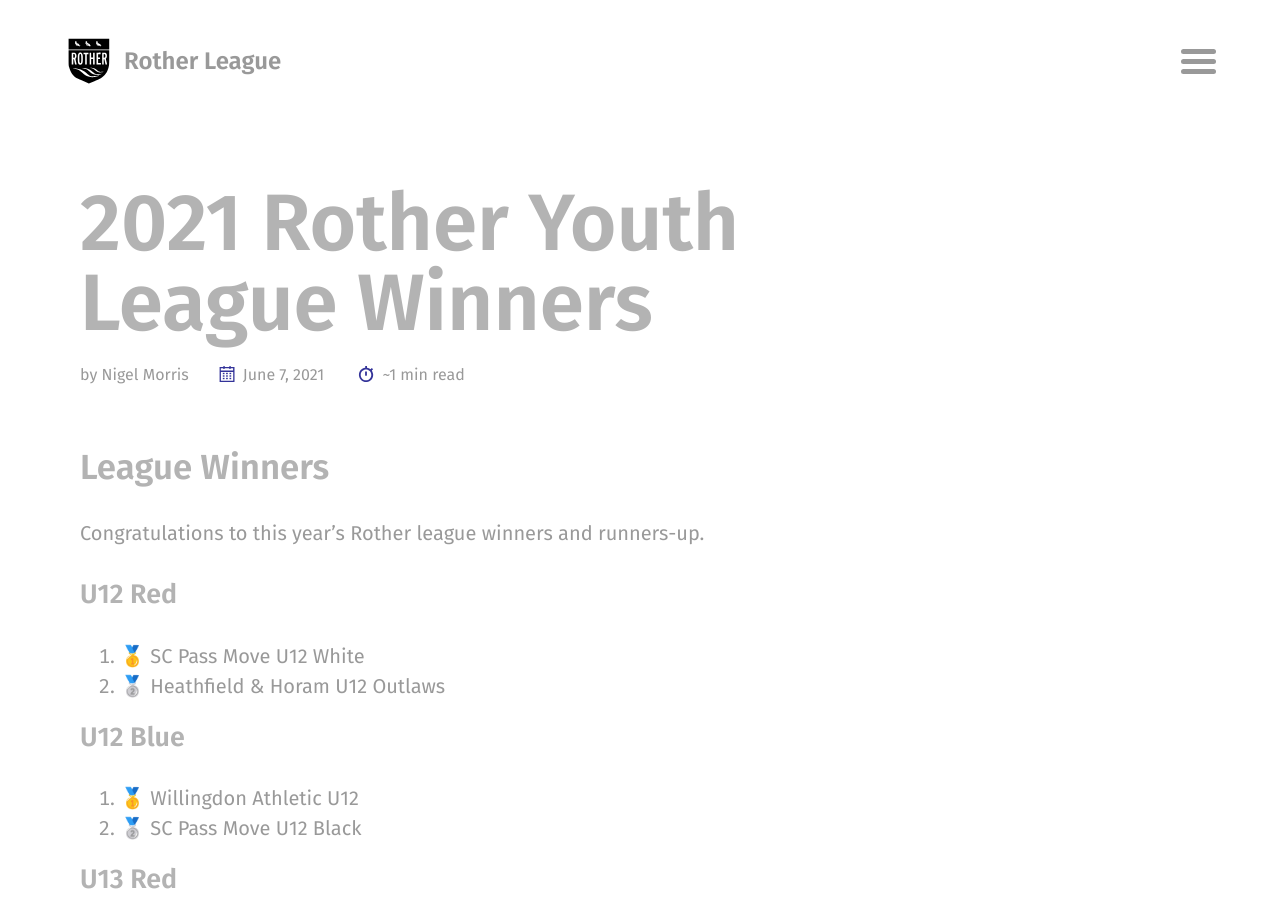
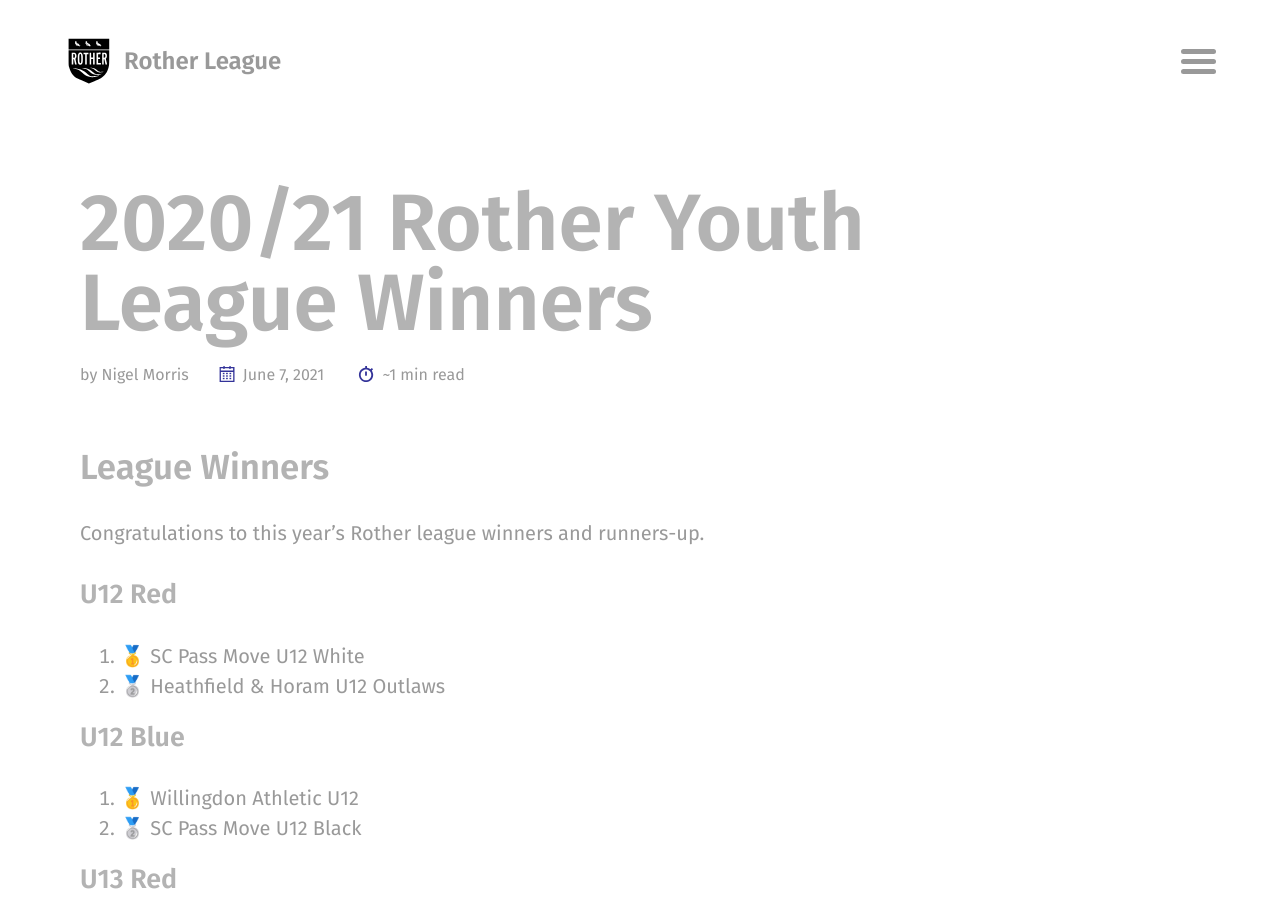
Before and after one commit to rotherleague/Rother, a Jekyll site: the page built from _posts/2021-06-07-league-winners.md, in a window 1280 px wide and 900 px high. Built offline with Jekyll 4.4.1, drawn with Linux system fonts in a browser that asks for light colours; nearby versions of some CDN libraries.

Commit message:
Update 2021-06-07-league-winners.md

```diff
--- a/_posts/2021-06-07-league-winners.md
+++ b/_posts/2021-06-07-league-winners.md
@@ -1,5 +1,5 @@
 ---
-title: "2021 Rother Youth League Winners"
+title: "2020/21 Rother Youth League Winners"
 excerpt: "Congratulations to this year's Rother league winners and runners-up.
 ."
 date: 2021-06-07
```
